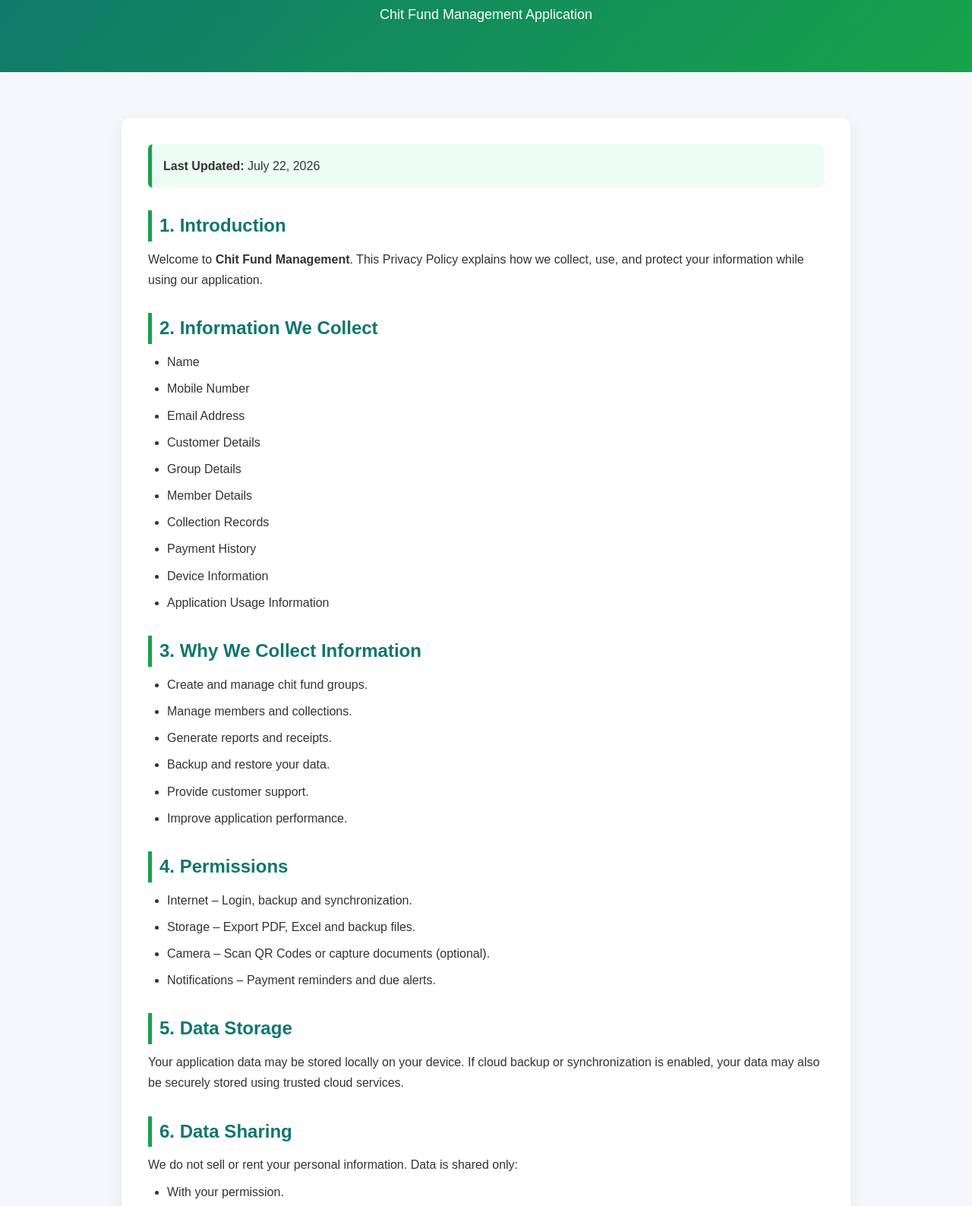
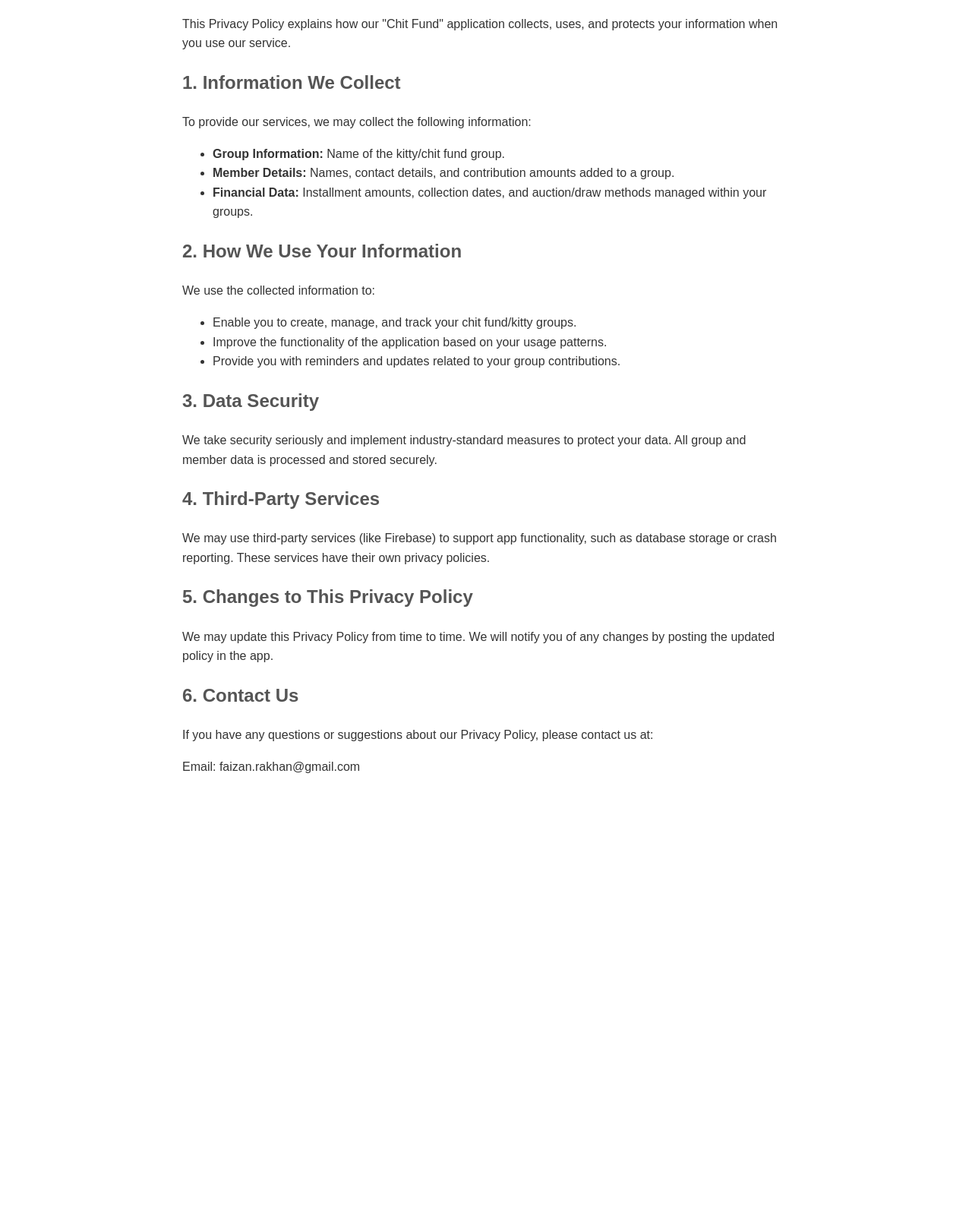
Before and after one commit to faizanrbkhan-crypto/Chit-fund-privacy-policy-, a plain HTML site: page index.html in a window 1280 px wide. Shown: the part 137-1725 px from the top of the page at 76% size. After the commit the page ends 1195 px from the top, so only its background shows below. Drawn offline with Linux system fonts and the light colour scheme.

Commit message:
Update index.html

```diff
--- a/index.html
+++ b/index.html
@@ -3,247 +3,47 @@
 <head>
     <meta charset="UTF-8">
     <meta name="viewport" content="width=device-width, initial-scale=1.0">
-<title>Privacy Policy | Chit Fund Management</title>
+    <title>Privacy Policy - Chit Fund</title>
+    <style>
+        body { font-family: sans-serif; line-height: 1.6; color: #333; max-width: 800px; margin: 0 auto; padding: 20px; }
+        h1 { color: #000; }
+        h2 { color: #555; }
+        ul { margin-bottom: 20px; }
+    </style>
+</head>
+<body>
+    <h1>Privacy Policy for Chit Fund</h1>
+    <p>Last updated: July 22, 2026</p>
 
-<meta name="description" content="Privacy Policy for Chit Fund Management Application">
+    <p>This Privacy Policy explains how our "Chit Fund" application collects, uses, and protects your information when you use our service.</p>
 
-<style>
-*{
-    margin:0;
-    padding:0;
-    box-sizing:border-box;
-    font-family:Arial,Helvetica,sans-serif;
-}
-
-body{
-    background:#f5f7fb;
-    color:#333;
-    line-height:1.7;
-}
-
-header{
-    background:linear-gradient(135deg,#0f766e,#16a34a);
-    color:#fff;
-    text-align:center;
-    padding:60px 20px;
-}
-
-header h1{
-    font-size:42px;
-    margin-bottom:10px;
-}
-
-header p{
-    font-size:18px;
-}
-
-.container{
-    max-width:1000px;
-    margin:40px auto;
-    padding:20px;
-}
-
-.card{
-    background:#fff;
-    border-radius:12px;
-    padding:35px;
-    box-shadow:0 5px 20px rgba(0,0,0,.08);
-}
-
-h2{
-    color:#0f766e;
-    margin-top:30px;
-    margin-bottom:10px;
-    border-left:5px solid #16a34a;
-    padding-left:10px;
-}
-
-ul{
-    margin-left:25px;
-}
-
-li{
-    margin:8px 0;
-}
-
-.notice{
-    background:#ecfdf5;
-    padding:15px;
-    border-left:5px solid #16a34a;
-    border-radius:6px;
-    margin-bottom:25px;
-}
-
-footer{
-    background:#0f172a;
-    color:#fff;
-    text-align:center;
-    padding:20px;
-    margin-top:40px;
-}
-
-a{
-    color:#0f766e;
-}
-
-@media(max-width:768px){
-
-header h1{
-    font-size:30px;
-}
-
-.card{
-    padding:20px;
-}
-
-}
-</style>
-
-</head>
-
-<body>
-
-<header>
-
-<h1>Privacy Policy</h1>
-
-<p>Chit Fund Management Application</p>
-
-</header>
-
-<div class="container">
-
-<div class="card">
-
-<div class="notice">
-
-<strong>Last Updated:</strong> July 22, 2026
-
-</div>
-
-<h2>1. Introduction</h2>
-
-<p>
-Welcome to <strong>Chit Fund Management</strong>. This Privacy Policy explains how we collect, use, and protect your information while using our application.
-</p>
-
-<h2>2. Information We Collect</h2>
-
+    <h2>1. Information We Collect</h2>
+    <p>To provide our services, we may collect the following information:</p>
     <ul>
-<li>Name</li>
-<li>Mobile Number</li>
-<li>Email Address</li>
-<li>Customer Details</li>
-<li>Group Details</li>
-<li>Member Details</li>
-<li>Collection Records</li>
-<li>Payment History</li>
-<li>Device Information</li>
-<li>Application Usage Information</li>
+        <li><strong>Group Information:</strong> Name of the kitty/chit fund group.</li>
+        <li><strong>Member Details:</strong> Names, contact details, and contribution amounts added to a group.</li>
+        <li><strong>Financial Data:</strong> Installment amounts, collection dates, and auction/draw methods managed within your groups.</li>
     </ul>
 
-<h2>3. Why We Collect Information</h2>
-
+    <h2>2. How We Use Your Information</h2>
+    <p>We use the collected information to:</p>
     <ul>
-<li>Create and manage chit fund groups.</li>
-<li>Manage members and collections.</li>
-<li>Generate reports and receipts.</li>
-<li>Backup and restore your data.</li>
-<li>Provide customer support.</li>
-<li>Improve application performance.</li>
+        <li>Enable you to create, manage, and track your chit fund/kitty groups.</li>
+        <li>Improve the functionality of the application based on your usage patterns.</li>
+        <li>Provide you with reminders and updates related to your group contributions.</li>
     </ul>
 
-<h2>4. Permissions</h2>
+    <h2>3. Data Security</h2>
+    <p>We take security seriously and implement industry-standard measures to protect your data. All group and member data is processed and stored securely.</p>
 
-<ul>
-<li>Internet – Login, backup and synchronization.</li>
-<li>Storage – Export PDF, Excel and backup files.</li>
-<li>Camera – Scan QR Codes or capture documents (optional).</li>
-<li>Notifications – Payment reminders and due alerts.</li>
-</ul>
+    <h2>4. Third-Party Services</h2>
+    <p>We may use third-party services (like Firebase) to support app functionality, such as database storage or crash reporting. These services have their own privacy policies.</p>
 
-<h2>5. Data Storage</h2>
+    <h2>5. Changes to This Privacy Policy</h2>
+    <p>We may update this Privacy Policy from time to time. We will notify you of any changes by posting the updated policy in the app.</p>
 
-<p>
-Your application data may be stored locally on your device. If cloud backup or synchronization is enabled, your data may also be securely stored using trusted cloud services.
-</p>
-
-<h2>6. Data Sharing</h2>
-
-<p>
-We do not sell or rent your personal information. Data is shared only:
-</p>
-
-<ul>
-<li>With your permission.</li>
-<li>To comply with legal requirements.</li>
-<li>To provide cloud backup or authentication services.</li>
-</ul>
-
-<h2>7. Data Security</h2>
-
-<p>
-We use appropriate technical and organizational security measures to protect your information against unauthorized access, modification, disclosure, or destruction.
-</p>
-
-<h2>8. Third-Party Services</h2>
-
-<ul>
-<li>Google Play Services</li>
-<li>Firebase Authentication</li>
-<li>Google Sign-In</li>
-<li>Google Drive Backup (Optional)</li>
-<li>Google Analytics (Optional)</li>
-</ul>
-
-<h2>9. Children's Privacy</h2>
-
-<p>
-This application is intended for business and financial management and is not designed for children under 13 years of age.
-</p>
-
-<h2>10. Your Rights</h2>
-
-<ul>
-<li>Access your information.</li>
-<li>Update incorrect information.</li>
-<li>Delete your account.</li>
-<li>Request deletion of your stored data.</li>
-</ul>
-
-<h2>11. Changes to this Policy</h2>
-
-<p>
-We may update this Privacy Policy from time to time. Any changes will be published on this page.
-</p>
-
-<h2>12. Contact Us</h2>
-
-<p>
-
-<strong>YSF Tech</strong>
-
-<br><br>
-
-Email:
-<a href="mailto:support@ysftech.in">support@ysftech.in</a>
-
-<br><br>
-
-Website:
-<a href="https://ysftech.in">https://ysftech.in</a>
-
-</p>
-
-</div>
-
-</div>
-
-<footer>
-
-© 2026 YSF Tech • Chit Fund Management Application
-
-</footer>
-
+    <h2>6. Contact Us</h2>
+    <p>If you have any questions or suggestions about our Privacy Policy, please contact us at:</p>
+    <p>Email: faizan.rakhan@gmail.com</p>
 </body>
 </html>
```
Lines whose indentation alone changed are shown as unchanged.
